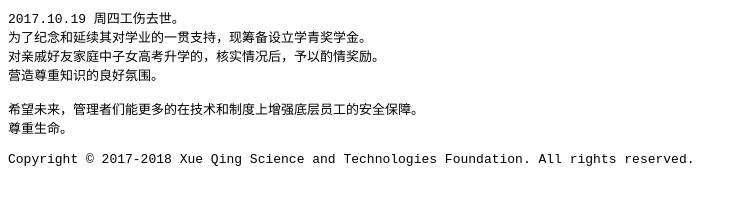
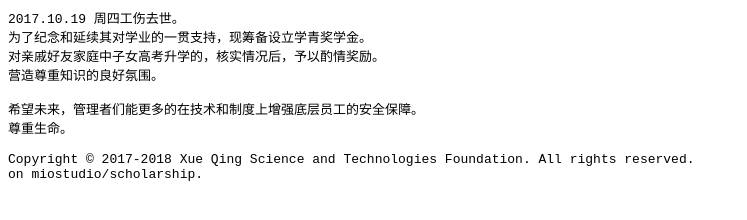
Before and after one commit to miostudio/scholarship, a plain HTML site: page index.html in a window 1280 px wide. Shown: the whole page, without its empty margins (0-747 px from the left). Drawn offline with Linux system fonts and the light colour scheme.

Commit message:
add path

```diff
--- a/index.html
+++ b/index.html
@@ -9,4 +9,5 @@
 尊重生命。
 
 Copyright &copy; 2017-2018 Xue Qing Science and Technologies Foundation. All rights reserved.
+on miostudio/scholarship.
 </pre>
```
